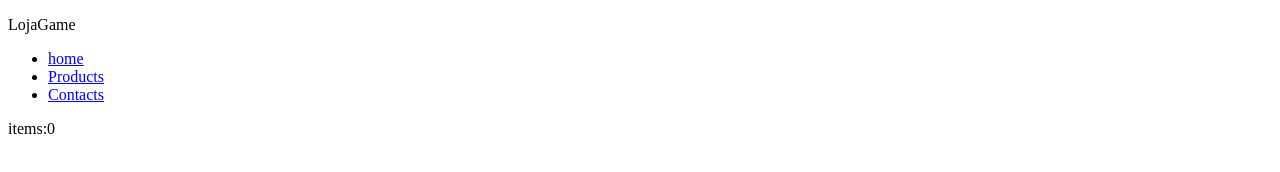
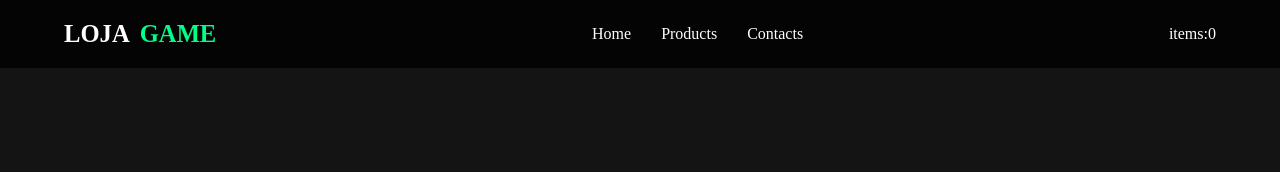
Before and after one commit to CRANKIT69/projeto.loja, a plain HTML site: page index.html in a window 1280 px wide. Drawn offline with Linux system fonts and the light colour scheme.

Commit message:
style: estilização do header

```diff
--- a/index.html
+++ b/index.html
@@ -12,7 +12,7 @@
         <p class="logo">Loja<span>Game</span></p>
         <nav>
             <ul>
-                <li><a href ="#">home</a></li>
+                <li><a href ="#">Home</a></li>
                 <li><a href="#">Products</a></li>
                 <li><a href="#">Contacts</a></li>
             </ul>
--- a/src/css/estilo.css
+++ b/src/css/estilo.css
@@ -0,0 +1,55 @@
+ :root{
+    --color-primary: blue;
+    --bg-dark: #141414 ;
+    --bg-carr: #555 ;
+    --text-color: #fff;
+    --bg-rgba: rgba(0,0,0,0.8);
+    --btn-color: #00ff88;
+
+ }
+ *{
+    margin:0;
+    padding:0;
+    box-sizing: border-box;
+ }
+ body{
+    background: var(--bg-dark);
+    color:var(--text-color);
+ }
+
+ header{
+    display: flex;
+    justify-content: space-between;
+    align-items: center;
+    padding: 20px 5%;
+    background: var(--bg-rgba);
+ }
+
+ .logo{
+    font-size: 1.54rem; /* 1 rem = 16px*/
+    font-weight: 700;
+    text-transform: uppercase;
+ }
+
+ .logo span{
+    color: var(--btn-color);
+    padding: 10px;
+ }
+
+ nav ul{
+    display: flex;
+    list-style: none;
+ }
+
+ nav ul li {
+    padding: 0 15px;
+ }
+ nav ul li a{
+    color: var(--test-color);
+    text-decoration: none;
+ }
+ nav ul li a :hover{
+    color: var(--btn-color);
+    text-decoration: underline;
+    text-transform: uppercase;
+ }
```
